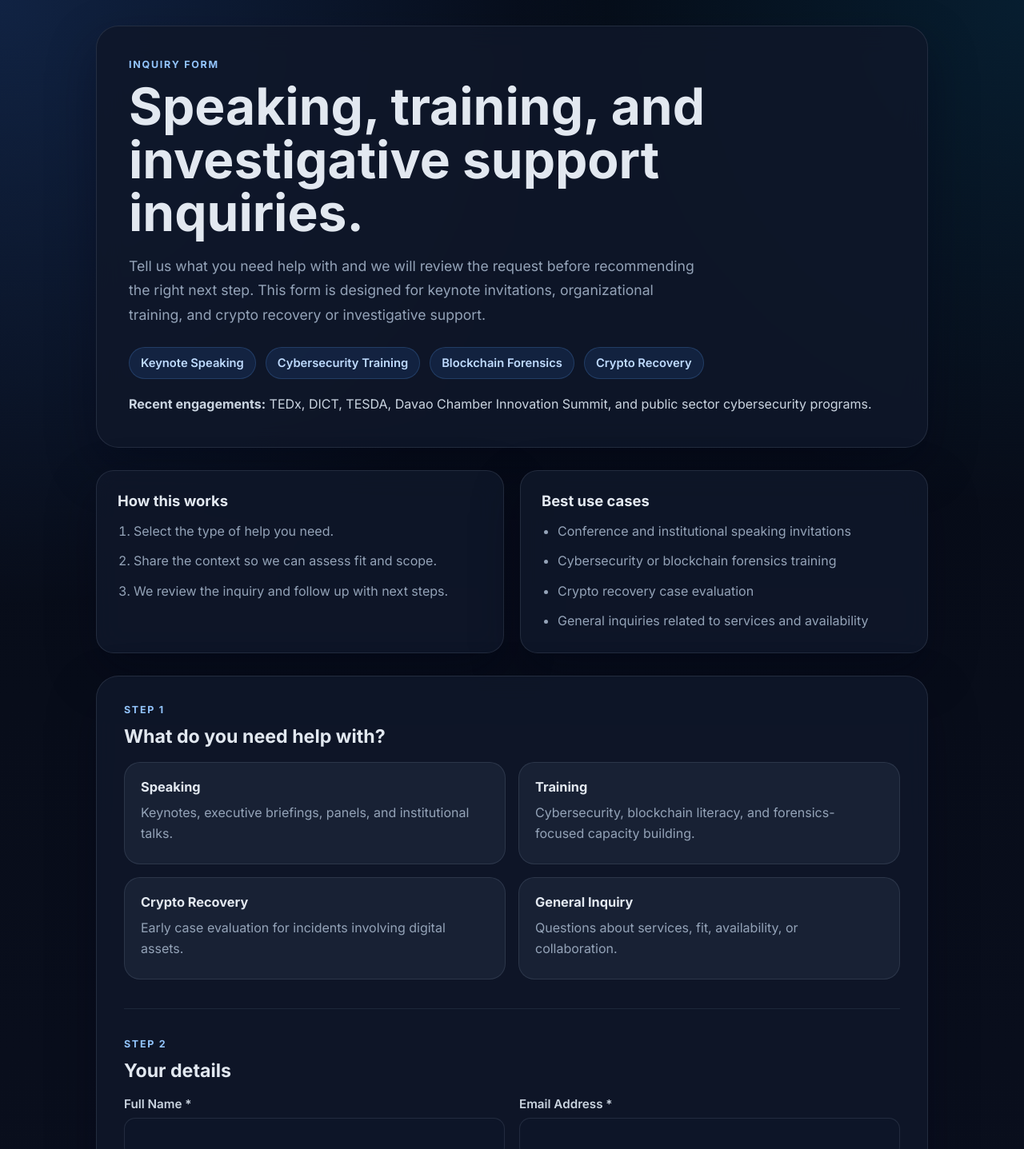
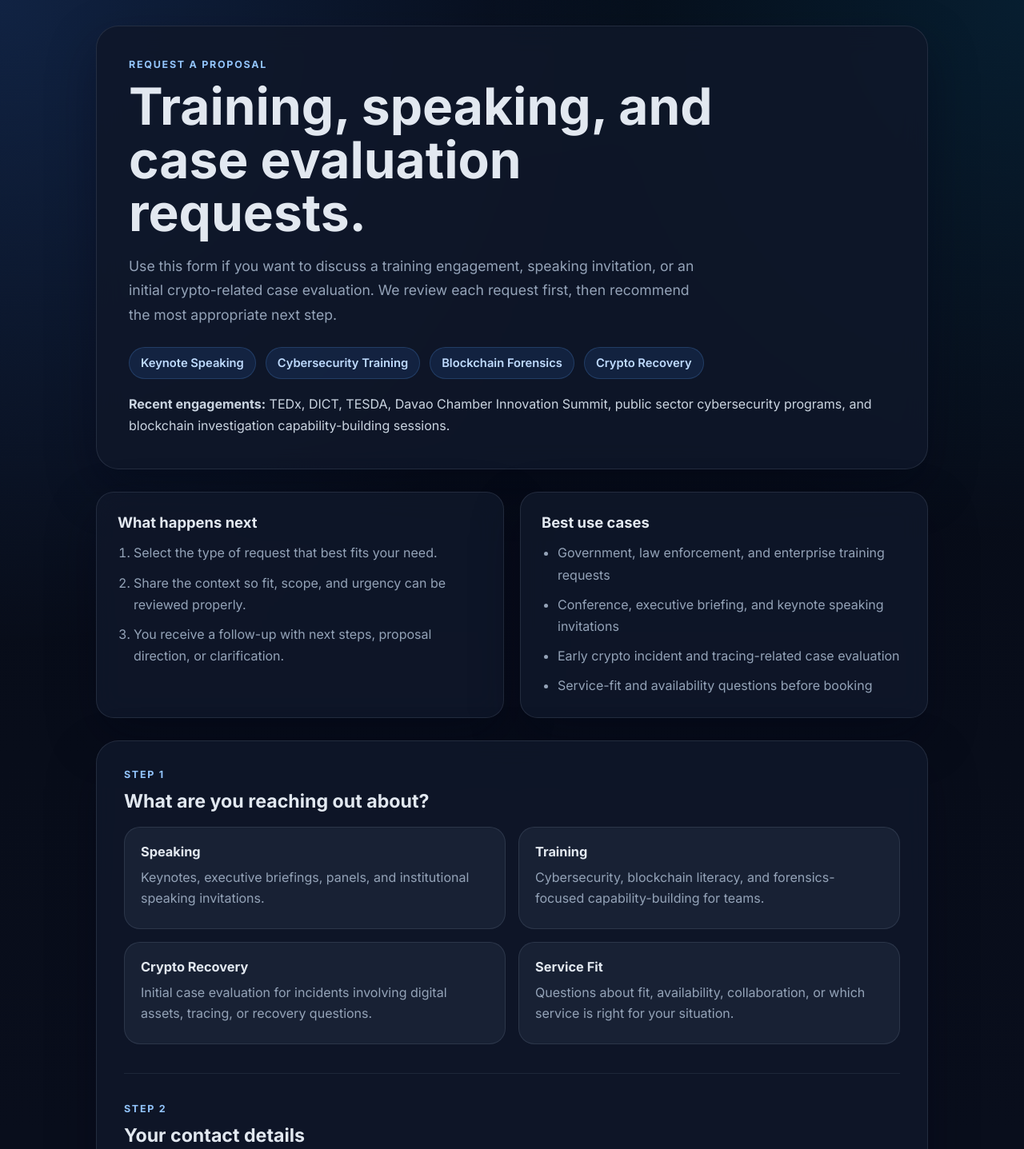
Before and after one commit to blockchainph/book-ferdienervida, a plain HTML site: page index.html in a window 1280 px wide. Shown: the top 1437 px of the page at 80% size. Drawn offline with Linux system fonts and the light colour scheme.

Commit message:
Refine booking page messaging

```diff
--- a/index.html
+++ b/index.html
@@ -3,8 +3,8 @@
 <head>
     <meta charset="UTF-8">
     <meta name="viewport" content="width=device-width, initial-scale=1.0">
-    <title>Inquire with Ferdie Nervida | Speaking, Training, and Investigative Support</title>
-    <meta name="description" content="Send a speaking, training, or crypto recovery inquiry to Ferdie Nervida. Share your needs and receive a tailored next step.">
+    <title>Request a Proposal | Ferdie Nervida Training, Speaking, and Case Evaluation</title>
+    <meta name="description" content="Request a training proposal, speaking discussion, or crypto case evaluation with Ferdie Nervida. Share your needs and receive the right next step.">
     <link rel="stylesheet" href="styles.css">
     <link rel="preconnect" href="https://fonts.googleapis.com">
     <link rel="preconnect" href="https://fonts.gstatic.com" crossorigin>
@@ -14,11 +14,11 @@
     <div class="page-shell">
         <header class="hero">
             <div class="hero-panel">
-                <p class="eyebrow">Inquiry Form</p>
-                <h1>Speaking, training, and investigative support inquiries.</h1>
+                <p class="eyebrow">Request a Proposal</p>
+                <h1>Training, speaking, and case evaluation requests.</h1>
                 <p class="hero-copy">
-                    Tell us what you need help with and we will review the request before recommending the right next step.
-                    This form is designed for keynote invitations, organizational training, and crypto recovery or investigative support.
+                    Use this form if you want to discuss a training engagement, speaking invitation, or an initial crypto-related case evaluation.
+                    We review each request first, then recommend the most appropriate next step.
                 </p>
                 <div class="hero-pills">
                     <span class="pill">Keynote Speaking</span>
@@ -27,7 +27,7 @@
                     <span class="pill">Crypto Recovery</span>
                 </div>
                 <div class="hero-note">
-                    <strong>Recent engagements:</strong> TEDx, DICT, TESDA, Davao Chamber Innovation Summit, and public sector cybersecurity programs.
+                    <strong>Recent engagements:</strong> TEDx, DICT, TESDA, Davao Chamber Innovation Summit, public sector cybersecurity programs, and blockchain investigation capability-building sessions.
                 </div>
             </div>
         </header>
@@ -35,20 +35,20 @@
         <main class="main-content">
             <section class="intro-grid">
                 <article class="info-card">
-                    <h2>How this works</h2>
+                    <h2>What happens next</h2>
                     <ol class="info-list">
-                        <li>Select the type of help you need.</li>
-                        <li>Share the context so we can assess fit and scope.</li>
-                        <li>We review the inquiry and follow up with next steps.</li>
+                        <li>Select the type of request that best fits your need.</li>
+                        <li>Share the context so fit, scope, and urgency can be reviewed properly.</li>
+                        <li>You receive a follow-up with next steps, proposal direction, or clarification.</li>
                     </ol>
                 </article>
                 <article class="info-card">
                     <h2>Best use cases</h2>
                     <ul class="info-list">
-                        <li>Conference and institutional speaking invitations</li>
-                        <li>Cybersecurity or blockchain forensics training</li>
-                        <li>Crypto recovery case evaluation</li>
-                        <li>General inquiries related to services and availability</li>
+                        <li>Government, law enforcement, and enterprise training requests</li>
+                        <li>Conference, executive briefing, and keynote speaking invitations</li>
+                        <li>Early crypto incident and tracing-related case evaluation</li>
+                        <li>Service-fit and availability questions before booking</li>
                     </ul>
                 </article>
             </section>
@@ -62,35 +62,35 @@
                 <section class="form-section">
                     <div class="section-heading">
                         <p class="section-kicker">Step 1</p>
-                        <h2>What do you need help with?</h2>
+                        <h2>What are you reaching out about?</h2>
                     </div>
                     <div class="service-grid">
                         <label class="service-option">
                             <input type="radio" name="service_type" value="Speaking Inquiry" required>
                             <span class="service-card">
                                 <strong>Speaking</strong>
-                                <span>Keynotes, executive briefings, panels, and institutional talks.</span>
+                                <span>Keynotes, executive briefings, panels, and institutional speaking invitations.</span>
                             </span>
                         </label>
                         <label class="service-option">
                             <input type="radio" name="service_type" value="Training Inquiry" required>
                             <span class="service-card">
                                 <strong>Training</strong>
-                                <span>Cybersecurity, blockchain literacy, and forensics-focused capacity building.</span>
+                                <span>Cybersecurity, blockchain literacy, and forensics-focused capability-building for teams.</span>
                             </span>
                         </label>
                         <label class="service-option">
                             <input type="radio" name="service_type" value="Crypto Recovery Case Evaluation" required>
                             <span class="service-card">
                                 <strong>Crypto Recovery</strong>
-                                <span>Early case evaluation for incidents involving digital assets.</span>
+                                <span>Initial case evaluation for incidents involving digital assets, tracing, or recovery questions.</span>
                             </span>
                         </label>
                         <label class="service-option">
-                            <input type="radio" name="service_type" value="General Inquiry" required>
+                            <input type="radio" name="service_type" value="Service Fit and Availability Inquiry" required>
                             <span class="service-card">
-                                <strong>General Inquiry</strong>
-                                <span>Questions about services, fit, availability, or collaboration.</span>
+                                <strong>Service Fit</strong>
+                                <span>Questions about fit, availability, collaboration, or which service is right for your situation.</span>
                             </span>
                         </label>
                     </div>
@@ -99,7 +99,7 @@
                 <section class="form-section">
                     <div class="section-heading">
                         <p class="section-kicker">Step 2</p>
-                        <h2>Your details</h2>
+                        <h2>Your contact details</h2>
                     </div>
                     <div class="form-grid two-col">
                         <div class="form-group">
@@ -140,7 +140,7 @@
                 <section class="form-section conditional-section" data-group="Speaking Inquiry" hidden>
                     <div class="section-heading">
                         <p class="section-kicker">Speaking</p>
-                        <h2>Event details</h2>
+                        <h2>Speaking request details</h2>
                     </div>
                     <div class="form-grid two-col">
                         <div class="form-group">
@@ -169,7 +169,7 @@
                         </div>
                     </div>
                     <div class="form-group">
-                        <label for="speakingBrief">What would you like the session to cover?</label>
+                        <label for="speakingBrief">What outcome do you want from the session?</label>
                         <textarea id="speakingBrief" name="speaking_brief" rows="4" placeholder="Share the topic, audience context, and the outcome you want from the talk."></textarea>
                     </div>
                 </section>
@@ -177,7 +177,7 @@
                 <section class="form-section conditional-section" data-group="Training Inquiry" hidden>
                     <div class="section-heading">
                         <p class="section-kicker">Training</p>
-                        <h2>Training context</h2>
+                        <h2>Training request details</h2>
                     </div>
                     <div class="form-grid two-col">
                         <div class="form-group">
@@ -219,7 +219,7 @@
                 <section class="form-section conditional-section" data-group="Crypto Recovery Case Evaluation" hidden>
                     <div class="section-heading">
                         <p class="section-kicker">Recovery</p>
-                        <h2>Case details</h2>
+                        <h2>Case evaluation details</h2>
                     </div>
                     <div class="form-grid two-col">
                         <div class="form-group">
@@ -249,14 +249,14 @@
                     </div>
                 </section>
 
-                <section class="form-section conditional-section" data-group="General Inquiry" hidden>
+                <section class="form-section conditional-section" data-group="Service Fit and Availability Inquiry" hidden>
                     <div class="section-heading">
-                        <p class="section-kicker">General</p>
-                        <h2>Tell us more</h2>
+                        <p class="section-kicker">Service Fit</p>
+                        <h2>Tell us what you need</h2>
                     </div>
                     <div class="form-group">
                         <label for="generalMessage">How can we help?</label>
-                        <textarea id="generalMessage" name="general_message" rows="5" placeholder="Share your inquiry, collaboration idea, or service question."></textarea>
+                        <textarea id="generalMessage" name="general_message" rows="5" placeholder="Share what you are trying to accomplish, what type of support you may need, and any relevant timing or context."></textarea>
                     </div>
                 </section>
 
@@ -271,6 +271,9 @@
                     </div>
                     <div class="privacy-note">
                         By submitting this form, you agree to share the information above for inquiry review and follow-up communication.
+                    </div>
+                    <div class="response-note">
+                        Most inquiries receive a follow-up within business days. Complex requests may need a bit more review before next steps are recommended.
                     </div>
                     <div class="form-actions">
                         <button type="submit" class="submit-btn" id="submitBtn">
--- a/styles.css
+++ b/styles.css
@@ -256,6 +256,17 @@ body.modal-open {
     line-height: 1.65;
 }
 
+.response-note {
+    margin-top: 14px;
+    color: #cbd5e1;
+    font-size: 0.92rem;
+    line-height: 1.65;
+    padding: 14px 16px;
+    border-radius: 14px;
+    background: rgba(59, 130, 246, 0.08);
+    border: 1px solid rgba(96, 165, 250, 0.16);
+}
+
 .form-actions {
     margin-top: 22px;
 }
```
